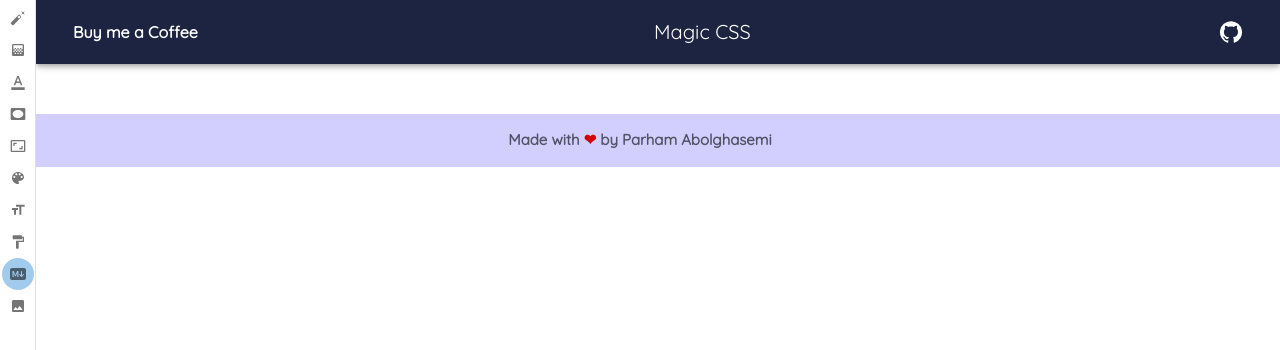
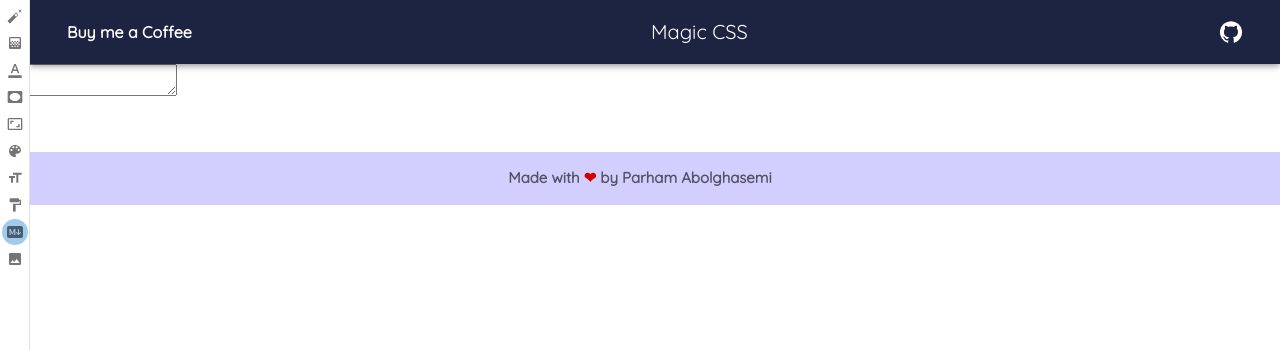
Before and after one commit to parham-ab/React-magic-css, a React (Create React App) app: page /markdown in a window 1280 px wide. Shown: the top 350 px of the page. Built offline with nearby package versions, Linux system fonts and the light colour scheme; some icons are missing.

Commit message:
making side panel thinner

```diff
--- a/src/components/MarkdownGenerator/Html.js
+++ b/src/components/MarkdownGenerator/Html.js
@@ -1,11 +1,11 @@
-import React from 'react';
+import ReactMarkdown from "react-markdown";
 
-const Html = () => {
-    return (
-        <div>
-
-        </div>
-    );
+const Html = ({ children }) => {
+  return (
+    <>
+      <ReactMarkdown>{children}</ReactMarkdown>
+    </>
+  );
 };
 
 export default Html;
--- a/src/components/MarkdownGenerator/Text.js
+++ b/src/components/MarkdownGenerator/Text.js
@@ -1,11 +1,24 @@
-import React from 'react';
+import { Grid } from "@mui/material";
+import React, { useState } from "react";
+import Html from "./Html";
 
 const Text = () => {
-    return (
-        <div>
+  const [inputVal, setInputVal] = useState("");
 
-        </div>
-    );
+  return (
+    <Grid container>
+      <Grid item>
+        <textarea
+          name="markdownInput"
+          value={inputVal}
+          onChange={(e) => setInputVal(e.target.value)}
+        />
+      </Grid>
+      <Grid item>
+        <Html children={inputVal} />
+      </Grid>
+    </Grid>
+  );
 };
 
 export default Text;
--- a/src/components/MarkdownGenerator/index.js
+++ b/src/components/MarkdownGenerator/index.js
@@ -1,13 +1,11 @@
 // components
 import Text from "./Text";
-import Html from "./Html";
 
 const MarkdownGenerator = () => {
   return (
-    <div>
+    <>
       <Text />
-      <Html />
-    </div>
+    </>
   );
 };
 
--- a/src/components/layout/Header.js
+++ b/src/components/layout/Header.js
@@ -99,7 +99,7 @@ const Header = () => {
           // width: 100,
           flexShrink: 1,
           "& .MuiDrawer-paper": {
-            width: 36,
+            width: 30,
             boxSizing: "border-box",
           },
         }}
@@ -113,6 +113,7 @@ const Header = () => {
                 className={`${
                   window.location.pathname === item.path && "active"
                 }`}
+                sx={{ padding: "5px" }}
               >
                 {item.icon}
               </IconButton>
@@ -124,7 +125,7 @@ const Header = () => {
       <AppBar
         position="fixed"
         sx={{
-          width: `calc(100% - ${36}px)`,
+          width: `calc(100% - ${30}px)`,
           bgcolor: "#1c2442",
           flexFlow: "inherit",
           justifyContent: "space-between",
```
